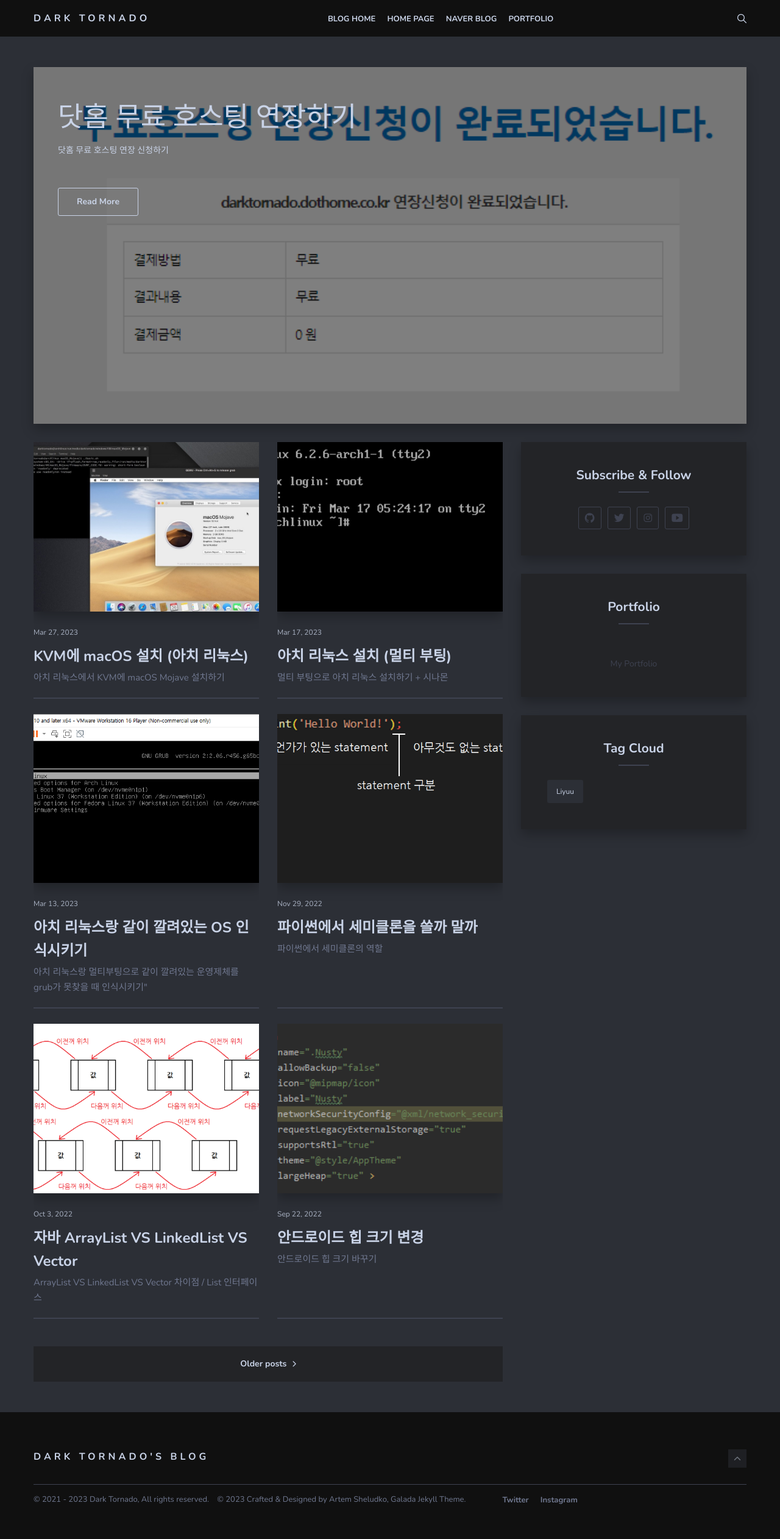
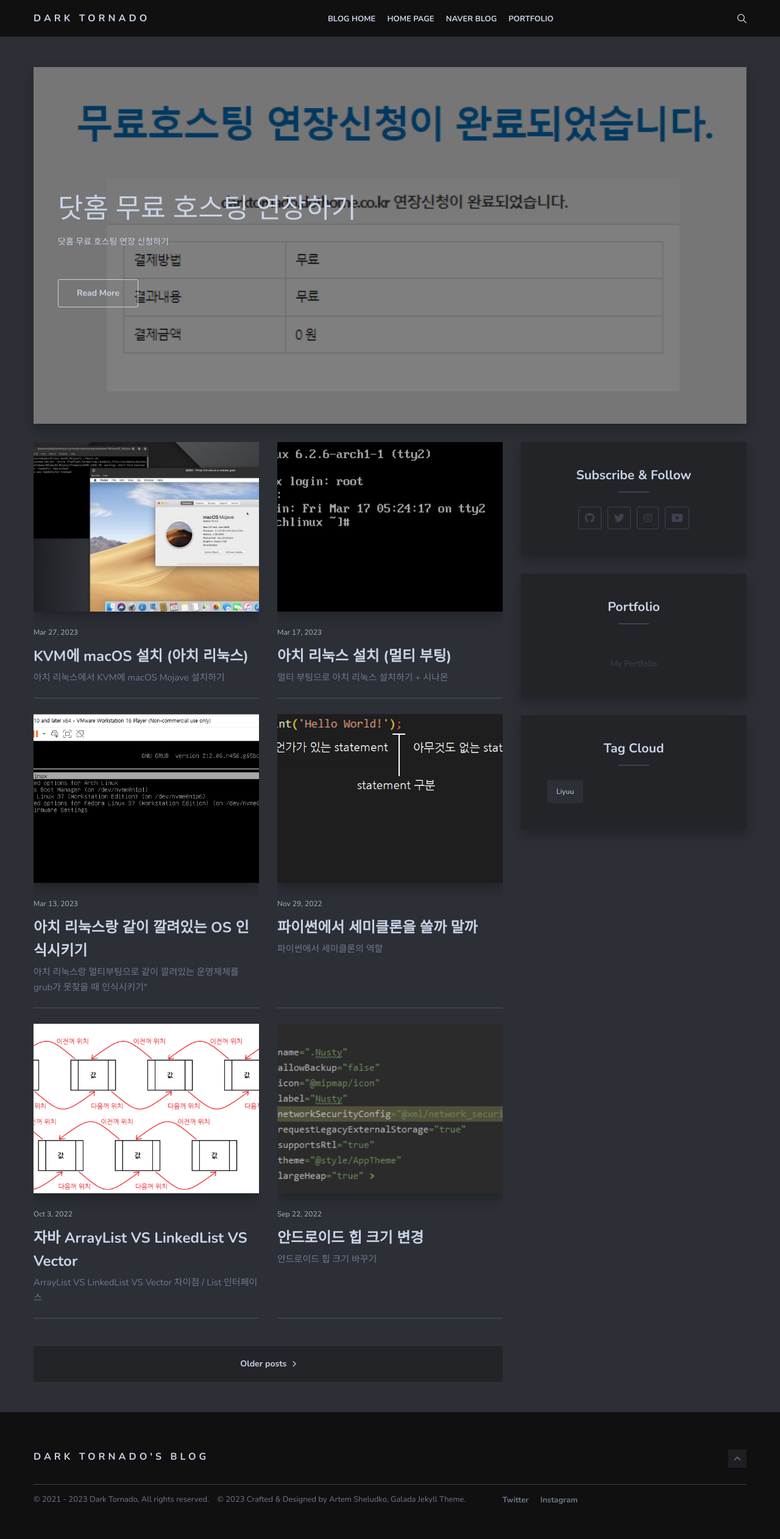
Before and after one commit to DarkTornado/blog, a Jekyll site: the page built from index.html, in a window 1280 px wide. Shown: the whole page at 61% size. Built offline with Jekyll 4.4.1, drawn with Linux system fonts in a browser that asks for light colours; nearby versions of some CDN libraries; the list of posts is cut into pages by our own code.

Commit message:
임시 방편

```diff
--- a/_sass/4-layouts/_home.scss
+++ b/_sass/4-layouts/_home.scss
@@ -211,6 +211,8 @@
     }
   }
   .article-content-first {
+    margin: 150px auto;
+    height: 100%;
     padding: 20px;
     color: $text;
     .article-tag {
```
